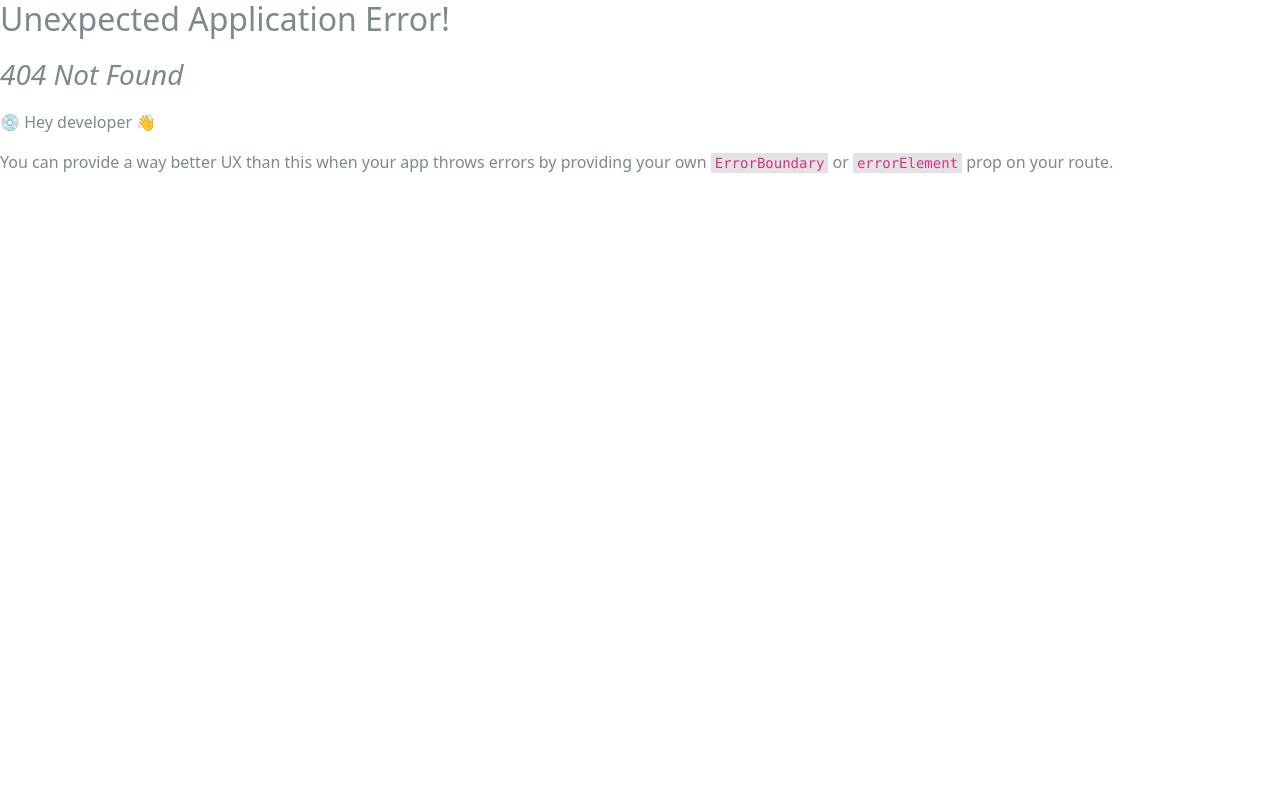
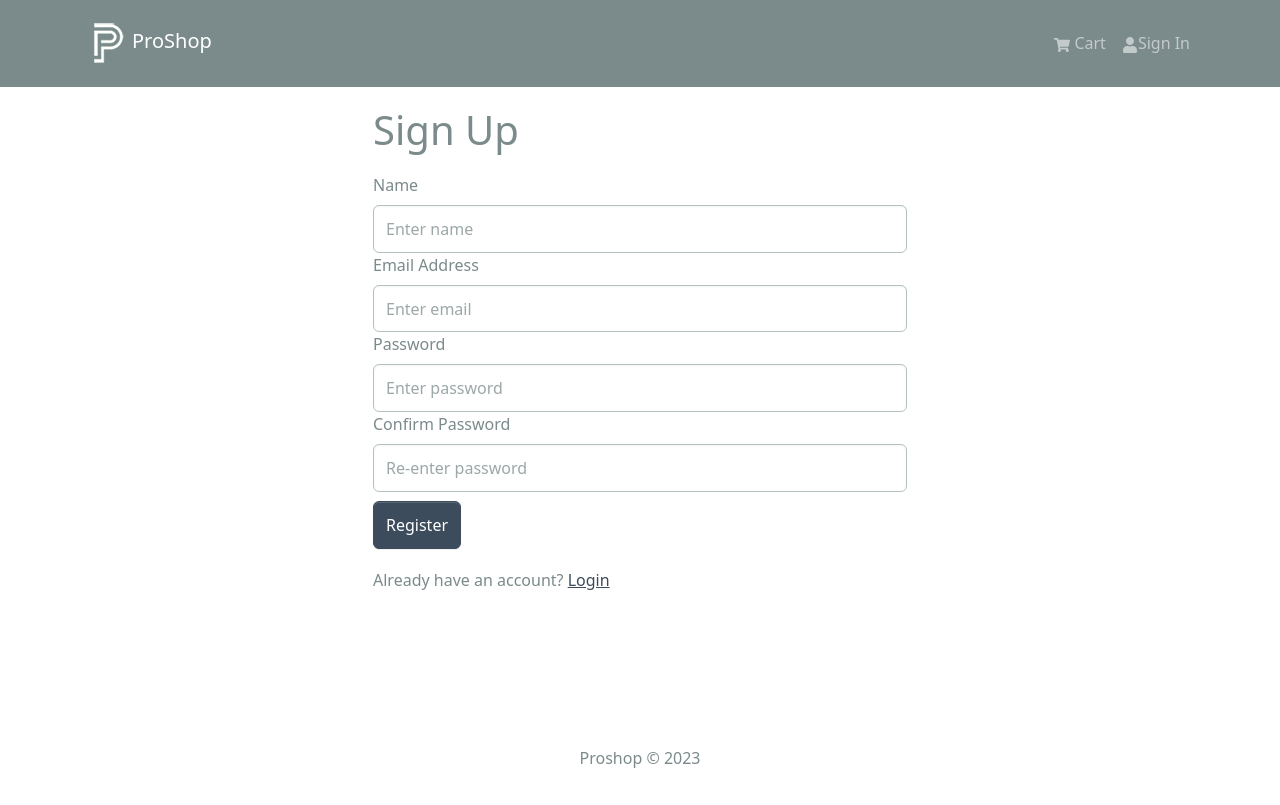
Before and after one commit to RMrobb1e/proshop, a React (Vite) app in the folder frontend/: page /register in a window 1280 px wide. Before the commit this address had no page. Built offline with nearby package versions, Linux system fonts and the light colour scheme.

Commit message:
feat: add frontend auth

```diff
--- a/frontend/package.json
+++ b/frontend/package.json
@@ -19,7 +19,8 @@
     "react-icons": "^4.10.1",
     "react-redux": "^8.1.1",
     "react-router-bootstrap": "^0.26.2",
-    "react-router-dom": "^6.14.0"
+    "react-router-dom": "^6.14.0",
+    "react-toastify": "^9.1.3"
   },
   "devDependencies": {
     "@types/react": "^18.0.37",
--- a/frontend/src/App.tsx
+++ b/frontend/src/App.tsx
@@ -2,6 +2,10 @@
 import { Outlet } from 'react-router-dom';
 import Footer from './components/Footer';
 import Header from './components/Header';
+
+import { ToastContainer } from 'react-toastify';
+
+import 'react-toastify/dist/ReactToastify.css';
 
 const App = () => {
   return (
@@ -13,6 +17,7 @@
         </Container>
       </main>
       <Footer />
+      <ToastContainer />
     </>
   );
 };
--- /dev/null
+++ b/frontend/src/components/FormContainer.tsx
@@ -0,0 +1,15 @@
+import { Col, Container, Row } from 'react-bootstrap';
+
+const FormContainer = ({ children }) => {
+  return (
+    <Container>
+      <Row className="justify-content-md-center">
+        <Col xs={12} md={6}>
+          {children}
+        </Col>
+      </Row>
+    </Container>
+  );
+};
+
+export default FormContainer;
--- a/frontend/src/components/Header.tsx
+++ b/frontend/src/components/Header.tsx
@@ -1,12 +1,31 @@
-import { Badge, Container, Nav, Navbar } from 'react-bootstrap';
+import { Badge, Container, Nav, NavDropdown, Navbar } from 'react-bootstrap';
 import { FaShoppingCart, FaUser } from 'react-icons/fa';
-import { useSelector } from 'react-redux';
+import { useDispatch, useSelector } from 'react-redux';
 import { LinkContainer } from 'react-router-bootstrap';
 import logo from '../assets/logo.png';
 import { RootState } from '../types/store';
+import { useLogoutMutation } from '../slices/usersApiSlice';
+import { logout } from '../slices/authSlice';
+import { useNavigate } from 'react-router-dom';
+import { toast } from 'react-toastify';
 
 const Header = () => {
   const { cartItems } = useSelector((state: RootState) => state.cart);
+  const { userInfo } = useSelector((state: RootState) => state.auth);
+  const dispatch = useDispatch();
+  const navigate = useNavigate();
+
+  const [logoutApi] = useLogoutMutation();
+
+  const logoutHandler = async () => {
+    try {
+      await logoutApi().unwrap();
+      dispatch(logout());
+      navigate('/login');
+    } catch (err: any) {
+      toast.error(err?.data.message ?? err.error);
+    }
+  };
 
   return (
     <header>
@@ -34,12 +53,25 @@
                   )}
                 </Nav.Link>
               </LinkContainer>
+              {userInfo ? (
+                <>
+                  <NavDropdown title={userInfo.name} id="username">
+                    <LinkContainer to="/profile">
+                      <NavDropdown.Item>Profile</NavDropdown.Item>
+                    </LinkContainer>
+                    <NavDropdown.Item onClick={logoutHandler}>
+                      Logout
+                    </NavDropdown.Item>
+                  </NavDropdown>
+                </>
+              ) : (
                 <LinkContainer to="/login">
                   <Nav.Link>
                     <FaUser />
                     Sign In
                   </Nav.Link>
                 </LinkContainer>
+              )}
             </Nav>
           </Navbar.Collapse>
         </Container>
--- a/frontend/src/main.tsx
+++ b/frontend/src/main.tsx
@@ -11,10 +11,12 @@
 import CartScreen from './screens/CartScreen.tsx';
 import HomeScreen from './screens/HomeScreen.tsx';
 import ProductScreen from './screens/ProductScreen.tsx';
+import LoginScreen from './screens/LoginScreen.tsx';
 import store from './store.ts';
 
 import './assets/bootstrap.custom.css';
 import './assets/index.css';
+import RegisterScreen from './screens/RegisterScreen.tsx';
 
 const router = createBrowserRouter(
   createRoutesFromElements(
@@ -22,6 +24,8 @@
       <Route index={true} path="/" element={<HomeScreen />} />
       <Route path="/product/:id" element={<ProductScreen />} />
       <Route path="/cart" element={<CartScreen />} />
+      <Route path="/login" element={<LoginScreen />} />
+      <Route path="/register" element={<RegisterScreen />} />
     </Route>
   )
 );
--- /dev/null
+++ b/frontend/src/screens/LoginScreen.tsx
@@ -0,0 +1,90 @@
+import { FormEvent, useEffect, useState } from 'react';
+import { Button, Col, Form, Row } from 'react-bootstrap';
+import { useDispatch, useSelector } from 'react-redux';
+import { Link, useLocation, useNavigate } from 'react-router-dom';
+import FormContainer from '../components/FormContainer';
+import { useLoginMutation } from '../slices/usersApiSlice';
+import { RootState } from '../types/store';
+import { setCredentials } from '../slices/authSlice';
+import { toast } from 'react-toastify';
+import Loader from '../components/Loader';
+
+const LoginScreen = () => {
+  const [email, setEmail] = useState('');
+  const [password, setPassword] = useState('');
+
+  const dispatch = useDispatch();
+  const navigate = useNavigate();
+
+  const [login, { isLoading }] = useLoginMutation();
+
+  const { userInfo } = useSelector((state: RootState) => state.auth);
+
+  const { search } = useLocation();
+
+  const sp = new URLSearchParams(search);
+  const redirect = sp.get('redirect') ?? '/';
+
+  useEffect(() => {
+    if (userInfo) {
+      navigate(redirect);
+    }
+  }, [userInfo, redirect, navigate]);
+
+  const submitHandler = async (e: FormEvent<HTMLFormElement>) => {
+    e.preventDefault();
+
+    try {
+      const res = await login({ email, password }).unwrap();
+      dispatch(setCredentials({ ...res }));
+    } catch (err: any) {
+      console.log(err);
+      toast.error(err?.data?.message || err?.error);
+    }
+  };
+
+  return (
+    <FormContainer>
+      <h1>Sign In</h1>
+      <Form onSubmit={submitHandler}>
+        <Form.Group controlId="email">
+          <Form.Label>Email Address</Form.Label>
+          <Form.Control
+            type="email"
+            placeholder="Enter email"
+            value={email}
+            onChange={(e) => setEmail(e.target.value)}
+          ></Form.Control>
+        </Form.Group>
+        <Form.Group controlId="password">
+          <Form.Label>Password</Form.Label>
+          <Form.Control
+            type="password"
+            placeholder="Enter password"
+            value={password}
+            onChange={(e) => setPassword(e.target.value)}
+          ></Form.Control>
+        </Form.Group>
+        <Button
+          type="submit"
+          variant="primary"
+          className="mt-2"
+          disabled={isLoading}
+        >
+          Sign in
+        </Button>
+        {isLoading && <Loader />}
+      </Form>
+      <Row className="py-3">
+        <Col>
+          New Customer?{' '}
+          <Link to={redirect ? `/register?redirect=${redirect}` : '/register'}>
+            Register
+          </Link>
+        </Col>
+      </Row>
+    </FormContainer>
+  );
+};
+
+export default LoginScreen;
--- /dev/null
+++ b/frontend/src/screens/RegisterScreen.tsx
@@ -0,0 +1,115 @@
+import { FormEvent, useEffect, useState } from 'react';
+import { Button, Col, Form, Row } from 'react-bootstrap';
+import { useDispatch, useSelector } from 'react-redux';
+import { Link, useLocation, useNavigate } from 'react-router-dom';
+import { toast } from 'react-toastify';
+import FormContainer from '../components/FormContainer';
+import Loader from '../components/Loader';
+import { setCredentials } from '../slices/authSlice';
+import { useRegisterMutation } from '../slices/usersApiSlice';
+import { RootState } from '../types/store';
+
+const RegisterScreen = () => {
+  const [email, setEmail] = useState('');
+  const [name, setName] = useState('');
+  const [password, setPassword] = useState('');
+  const [confirmPassword, setConfirmPassword] = useState('');
+
+  const dispatch = useDispatch();
+  const navigate = useNavigate();
+
+  const [register, { isLoading }] = useRegisterMutation();
+
+  const { userInfo } = useSelector((state: RootState) => state.auth);
+
+  const { search } = useLocation();
+
+  const sp = new URLSearchParams(search);
+  const redirect = sp.get('redirect') ?? '/';
+
+  useEffect(() => {
+    if (userInfo) {
+      navigate(redirect);
+    }
+  }, [userInfo, redirect, navigate]);
+
+  const submitHandler = async (e: FormEvent<HTMLFormElement>) => {
+    e.preventDefault();
+
+    if (password !== confirmPassword) {
+      toast.error('Passwords do not match');
+      return;
+    } else {
+      try {
+        const res = await register({ email, password, name }).unwrap();
+        dispatch(setCredentials({ ...res }));
+      } catch (err: any) {
+        console.log(err);
+        toast.error(err?.data?.message || err?.error);
+      }
+    }
+  };
+
+  return (
+    <FormContainer>
+      <h1>Sign Up</h1>
+      <Form onSubmit={submitHandler}>
+        <Form.Group controlId="name">
+          <Form.Label>Name</Form.Label>
+          <Form.Control
+            type="text"
+            placeholder="Enter name"
+            value={name}
+            onChange={(e) => setName(e.target.value)}
+          ></Form.Control>
+        </Form.Group>
+        <Form.Group controlId="email">
+          <Form.Label>Email Address</Form.Label>
+          <Form.Control
+            type="email"
+            placeholder="Enter email"
+            value={email}
+            onChange={(e) => setEmail(e.target.value)}
+          ></Form.Control>
+        </Form.Group>
+        <Form.Group controlId="password">
+          <Form.Label>Password</Form.Label>
+          <Form.Control
+            type="password"
+            placeholder="Enter password"
+            value={password}
+            onChange={(e) => setPassword(e.target.value)}
+          ></Form.Control>
+        </Form.Group>
+        <Form.Group controlId="confirmPassword">
+          <Form.Label>Confirm Password</Form.Label>
+          <Form.Control
+            type="password"
+            placeholder="Re-enter password"
+            value={confirmPassword}
+            onChange={(e) => setConfirmPassword(e.target.value)}
+          ></Form.Control>
+        </Form.Group>
+        <Button
+          type="submit"
+          variant="primary"
+          className="mt-2"
+          disabled={isLoading}
+        >
+          Register
+        </Button>
+        {isLoading && <Loader />}
+      </Form>
+      <Row className="py-3">
+        <Col>
+          Already have an account?{' '}
+          <Link to={redirect ? `/login?redirect=${redirect}` : '/login'}>
+            Login
+          </Link>
+        </Col>
+      </Row>
+    </FormContainer>
+  );
+};
+
+export default RegisterScreen;
--- a/frontend/src/slices/authSlice.ts
+++ b/frontend/src/slices/authSlice.ts
@@ -14,9 +14,13 @@
       state.userInfo = action.payload;
       localStorage.setItem('userInfo', JSON.stringify(action.payload));
     },
+    logout: (state) => {
+      state.userInfo = null;
+      localStorage.removeItem('userInfo');
+    },
   },
 });
 
-export const { setCredentials } = authSlice.actions;
+export const { setCredentials, logout } = authSlice.actions;
 
 export default authSlice.reducer;
--- a/frontend/src/slices/usersApiSlice.ts
+++ b/frontend/src/slices/usersApiSlice.ts
@@ -3,14 +3,31 @@
 
 export const usersApiSlice = apiSlice.injectEndpoints({
   endpoints: (builder) => ({
-    login: builder.mutation<any, void>({
+    login: builder.mutation<any, { email: string; password: string }>({
       query: (data) => ({
         url: `${USERS_URL}/auth`,
         method: 'POST',
         body: data,
       }),
     }),
+    register: builder.mutation<
+      any,
+      { email: string; password: string; name: string }
+    >({
+      query: (data) => ({
+        url: `${USERS_URL}`,
+        method: 'POST',
+        body: data,
+      }),
+    }),
+    logout: builder.mutation<any, void>({
+      query: () => ({
+        url: `${USERS_URL}/logout`,
+        method: 'POST',
+      }),
+    }),
   }),
 });
 
-export const { useLoginMutation } = usersApiSlice;
+export const { useLoginMutation, useLogoutMutation, useRegisterMutation } =
+  usersApiSlice;
```
Also changed, not shown: 1 other file (tests, documents, lock files or other folders). Lines whose indentation alone changed are shown as unchanged.
